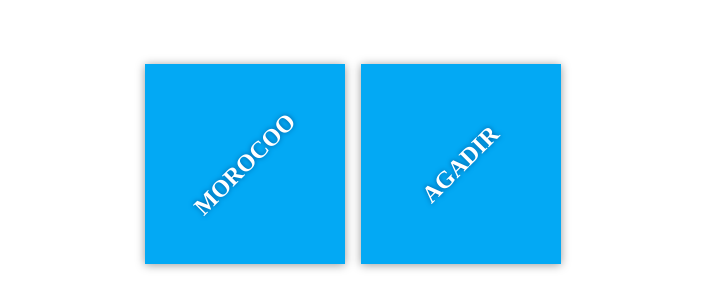
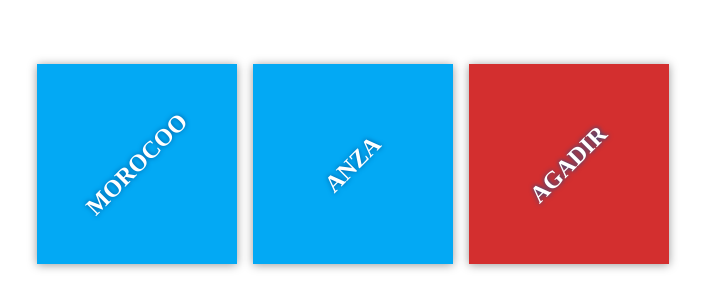
Before and after one commit to Baaji79/my-travel-plans, a plain HTML site: page index.html in a window 1280 px wide. Shown: the part 236-544 px from the top of the page, without its empty margins (287-992 px from the left). Drawn offline with Linux system fonts and the light colour scheme.

Commit message:
Adding Anza to destination

```diff
--- a/index.html
+++ b/index.html
@@ -10,11 +10,13 @@
 
 <div class="container">
 <div class="destination-container">
-<div class="destination" id="florida">
+<div class="destination" id="MOROOCO">
 <h2>MOROCOO</h2>
 </div>
-
-<div class="destination" id="paris">
+<div class="destination" id="ANZA">
+<h2>ANZA</h2>
+</div>
+<div class="destination" id="AGADIR">
 <h2>AGADIR</h2>
 </div>
 </div>
```
